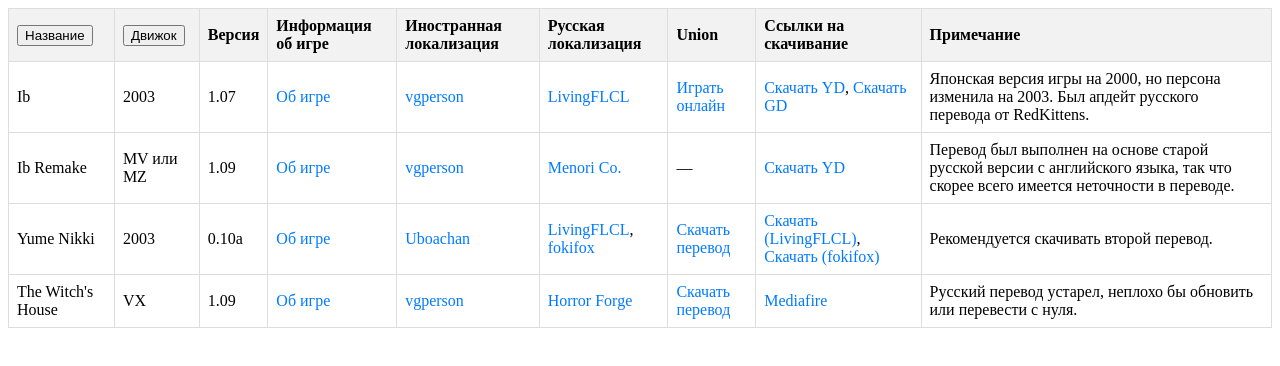
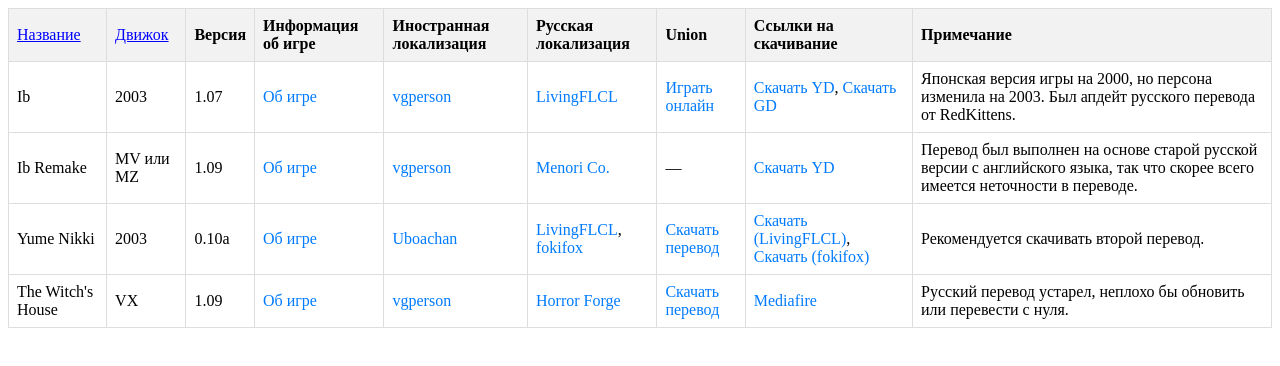
Before and after one commit to angel4killer/angel4killer.github.io, a plain HTML site: page index.html in a window 1280 px wide. Drawn offline with Linux system fonts and the light colour scheme.

Commit message:
Update styles.css

```diff
--- a/styles.css
+++ b/styles.css
@@ -58,3 +58,23 @@ a:hover {
   font-style: italic;
   color: #6c757d;
 }
+
+/* Стили для кнопок сортировки */
+button {
+    background: none;
+    border: none;
+    cursor: pointer;
+    padding: 0;
+    font-size: inherit;
+    font-family: inherit;
+    color: blue; /* Цвет ссылки для кнопок */
+    text-decoration: underline; /* Добавляет подчеркивание */
+}
+
+button:focus {
+    outline: none; /* Убирает фокусную рамку */
+}
+
+button:hover {
+    text-decoration: none; /* Убирает подчеркивание при наведении */
+}
```
